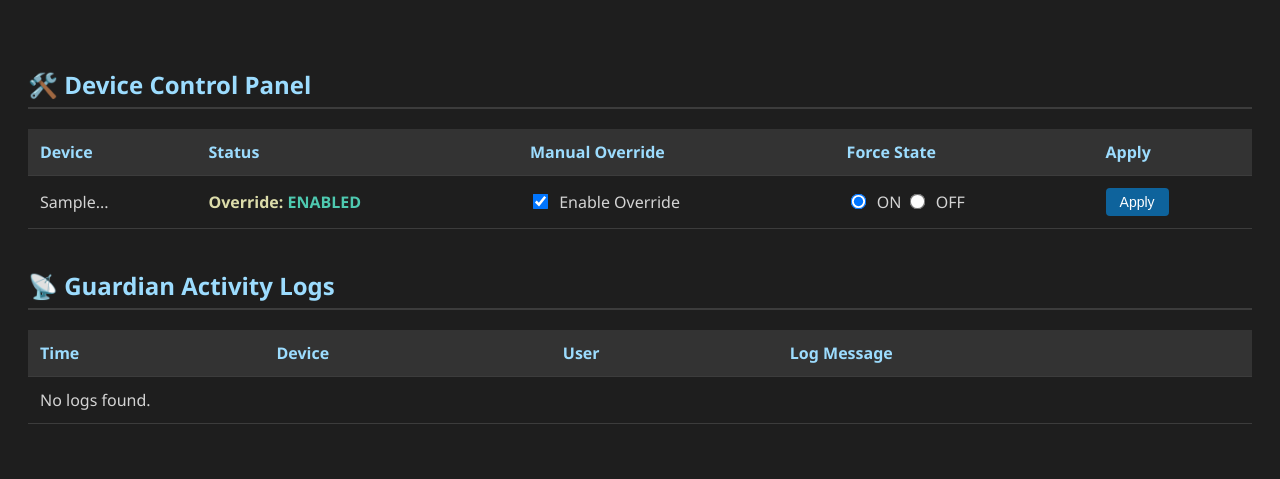
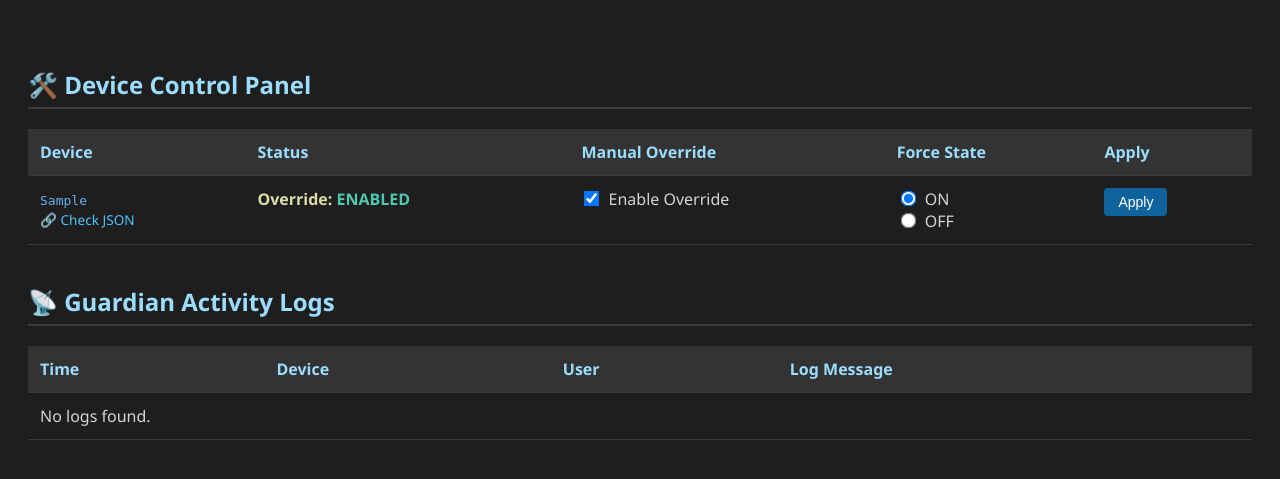
Before and after one commit to jayjchiringz/DigiServe_2, a Django app: page /logs/ in a window 1280 px wide. Shown: the top 479 px of the page. Run offline with Django 5.2, Linux system fonts and the light colour scheme; tables that the repository leaves empty hold one stand-in row (values such as "Sample post"); data that the repository does not hold is empty.

Commit message:
Optimized and improved guardian dashboard_3

```diff
--- a/guardian/templates/guardian/dashboard.html
+++ b/guardian/templates/guardian/dashboard.html
@@ -20,6 +20,7 @@
         th, td {
             padding: 12px;
             border-bottom: 1px solid #3c3c3c;
+            vertical-align: top;
         }
 
         th {
@@ -58,7 +59,7 @@
 
         input[type=radio], input[type=checkbox] {
             transform: scale(1.2);
-            margin-right: 8px;
+            margin-right: 6px;
         }
 
         button {
@@ -81,6 +82,25 @@
             padding-bottom: 6px;
             margin-top: 40px;
         }
+
+        .device-token {
+            color: #6ab0f3;
+            font-family: monospace;
+        }
+
+        .json-link {
+            color: #888;
+            font-size: 0.85em;
+        }
+
+        .json-link a {
+            color: #4fc1ff;
+            text-decoration: none;
+        }
+
+        .json-link a:hover {
+            text-decoration: underline;
+        }
     </style>
 </head>
 <body>
@@ -102,7 +122,12 @@
                 {% for device in devices %}
                     {% with device.control as ctrl %}
                     <tr>
-                    <td>{{ device.token|slice:":12" }}...</td>
+                        <td>
+                            <span class="device-token">{{ device.token }}</span><br>
+                            <div class="json-link">
+                                🔗 <a href="https://digiserve25.pythonanywhere.com/control/{{ device.token }}.json" target="_blank" rel="noopener">Check JSON</a>
+                            </div>
+                        </td>
                         <td>
                             {% if device.override_enabled %}
                                 <span class="override-text">Override:</span>
@@ -122,10 +147,13 @@
                             {% endif %}
                         </td>
                         <td>
-                        <label><input type="checkbox" name="override_{{ device.token }}" {% if device.override_enabled %}checked{% endif %}> Enable Override</label>
+                            <label>
+                                <input type="checkbox" name="override_{{ device.token }}" {% if device.override_enabled %}checked{% endif %}>
+                                Enable Override
+                            </label>
                         </td>
                         <td>
-                        <label><input type="radio" name="force_{{ device.token }}" value="on" {% if device.override_value %}checked{% endif %}> ON</label>
+                            <label><input type="radio" name="force_{{ device.token }}" value="on" {% if device.override_value %}checked{% endif %}> ON</label><br>
                             <label><input type="radio" name="force_{{ device.token }}" value="off" {% if not device.override_value %}checked{% endif %}> OFF</label>
                         </td>
                         <td>
@@ -171,4 +199,3 @@
 
 </body>
 </html>
-<!-- End of guardian/templates/guardian/dashboard.html -->
```
Lines whose indentation alone changed are shown as unchanged.
